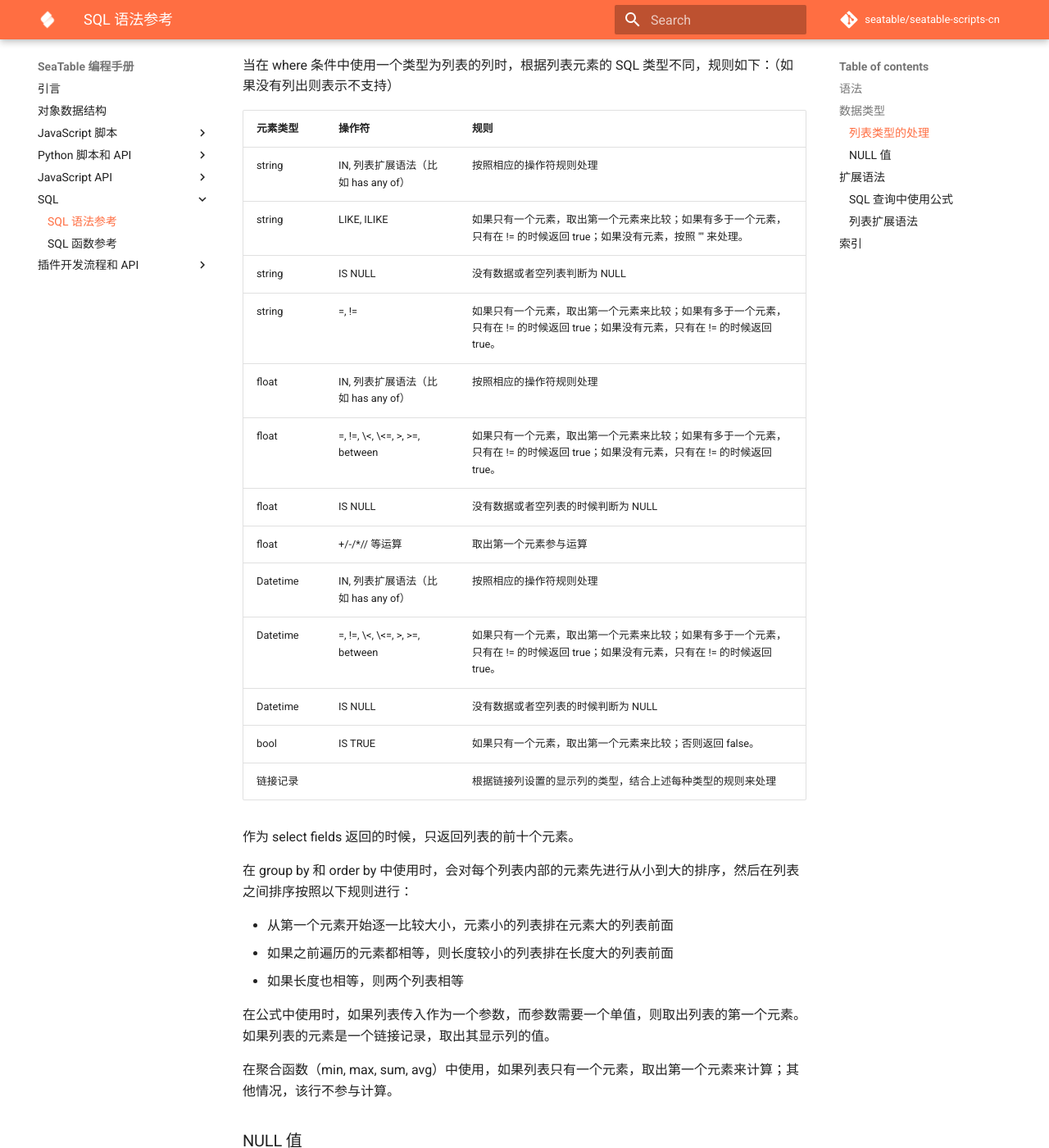
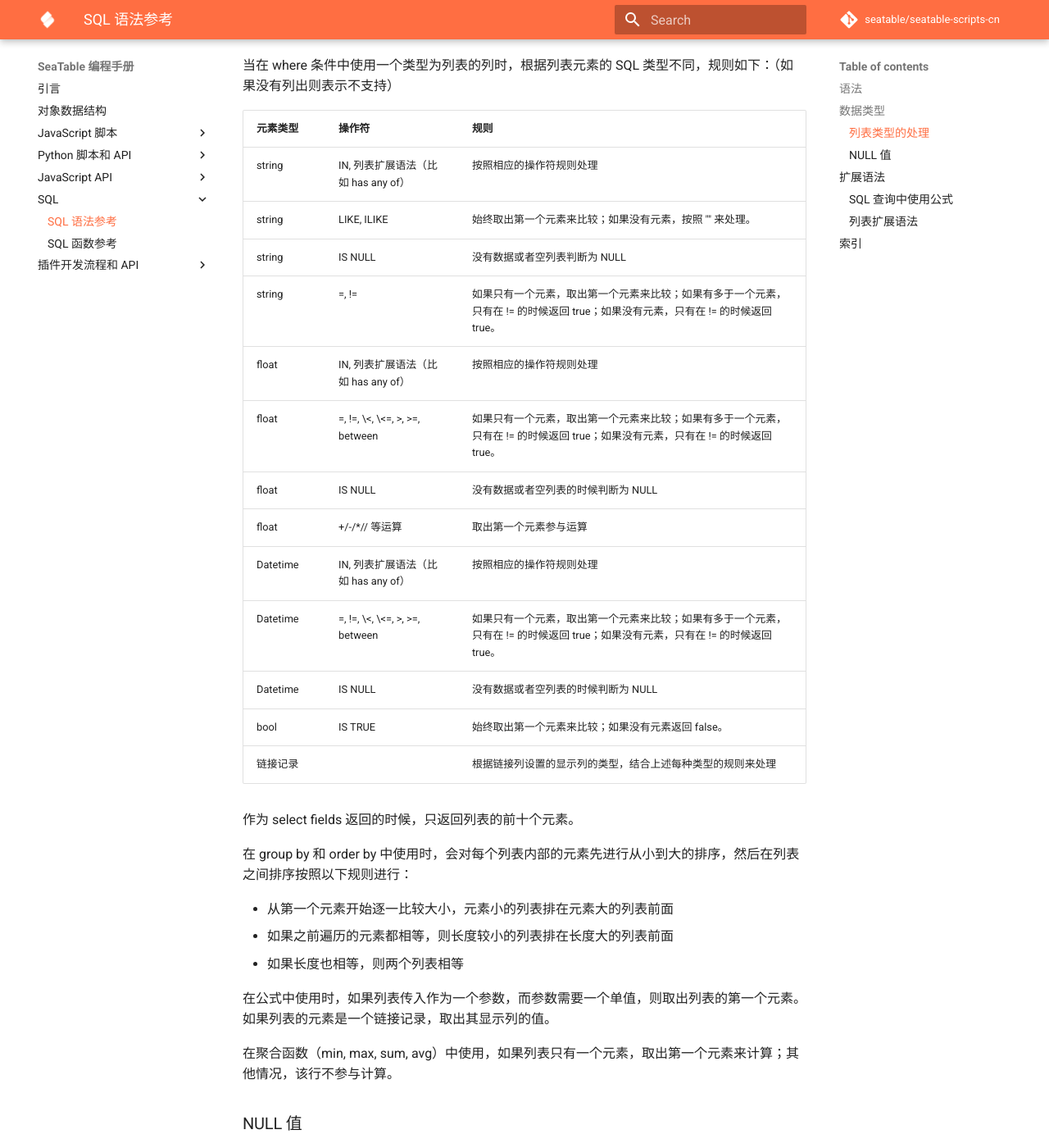
Before and after one commit to seatable/seatable-scripts-cn, an MkDocs documentation site: the page built from manual/sql/sql.md, in a window 1280 px wide and 1400 px high, scrolled down 5436 px. Shown: the whole window at 82% size. Built offline with MkDocs 1.6.1 and Material for MkDocs 9.7.7, drawn with Linux system fonts in a browser that asks for light colours; comment, search, counter and statistics services are not loaded.

Commit message:
Update sql.md (#138)

```diff
--- a/manual/sql/sql.md
+++ b/manual/sql/sql.md
@@ -108,7 +108,7 @@ SeaTable 中有两类列会产生列表数据类型：
 | 元素类型      | 操作符                            | 规则                                                                        |
 | :-------- | :----------------------------- | :------------------------------------------------------------------------ |
 | string    | IN, 列表扩展语法（比如 has any of） | 按照相应的操作符规则处理                                                              |
-| string    | LIKE, ILIKE                    | 如果只有一个元素，取出第一个元素来比较；如果有多于一个元素，只有在 != 的时候返回 true；如果没有元素，按照 "" 来处理。         |
+| string    | LIKE, ILIKE                    | 始终取出第一个元素来比较；如果没有元素，按照 "" 来处理。         |
 | string    | IS NULL                        | 没有数据或者空列表判断为 NULL                                                       |
 | string    | =, !=                          | 如果只有一个元素，取出第一个元素来比较；如果有多于一个元素，只有在 != 的时候返回 true；如果没有元素，只有在 != 的时候返回 true。 |
 | float     | IN, 列表扩展语法（比如 has any of） | 按照相应的操作符规则处理                                                              |
@@ -118,7 +118,7 @@ SeaTable 中有两类列会产生列表数据类型：
 | Datetime      | IN, 列表扩展语法（比如 has any of） | 按照相应的操作符规则处理                                            |
 | Datetime      | =, !=, \<, \<=, >, >=, between | 如果只有一个元素，取出第一个元素来比较；如果有多于一个元素，只有在 != 的时候返回 true；如果没有元素，只有在 != 的时候返回 true。 |
 | Datetime      | IS NULL                        | 没有数据或者空列表的时候判断为 NULL                                                    |
-| bool      | IS TRUE                        | 如果只有一个元素，取出第一个元素来比较；否则返回 false。 |
+| bool      | IS TRUE                        | 始终取出第一个元素来比较；如果没有元素返回 false。 |
 | 链接记录 |                                | 根据链接列设置的显示列的类型，结合上述每种类型的规则来处理                                          |
 
 作为 select fields 返回的时候，只返回列表的前十个元素。
```
